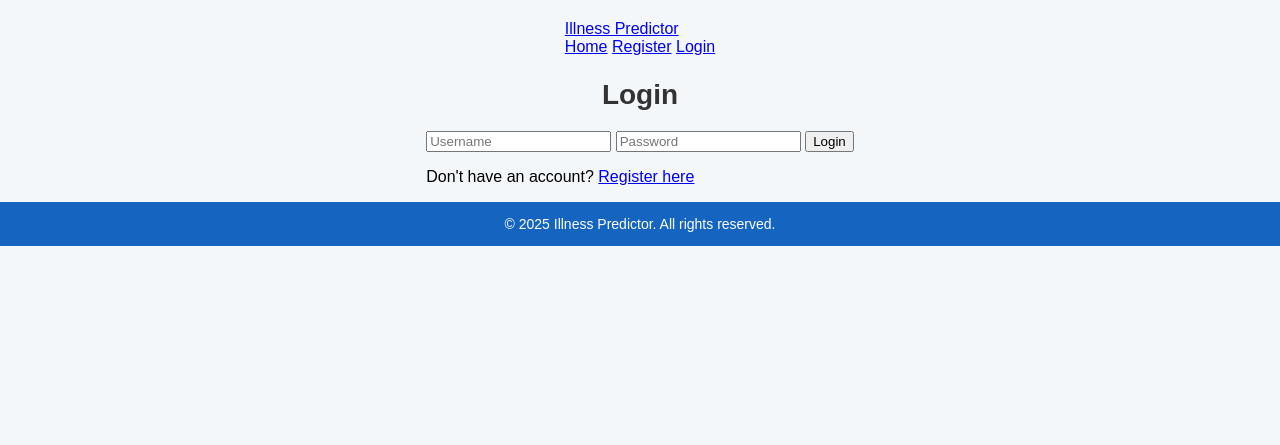
After one commit to celkiboi/illness_predictor, a Django app: page /login/ in a window 1280 px wide. The commit adds this page. Shown: the top 445 px of the page. Run offline with Django 4.2, Linux system fonts and the light colour scheme.

Commit message:
Create register/login system. Create admin. Create homepage. Create model for illness prediction.

```diff
--- /dev/null
+++ b/illness_predictor/admin.py
@@ -0,0 +1,4 @@
+from django.contrib import admin
+from .models import IllnessPrediction
+
+admin.site.register(IllnessPrediction)
--- a/illness_predictor/settings.py
+++ b/illness_predictor/settings.py
@@ -38,6 +38,7 @@ INSTALLED_APPS = [
     'django.contrib.sessions',
     'django.contrib.messages',
     'django.contrib.staticfiles',
+    "illness_predictor",
 ]
 
 MIDDLEWARE = [
--- a/illness_predictor/templates/base.html
+++ b/illness_predictor/templates/base.html
@@ -1,20 +1,46 @@
 {% load static %}
-
 <!DOCTYPE html>
 <html lang="en">
 <head>
   <meta charset="UTF-8">
   <meta name="viewport" content="width=device-width, initial-scale=1.0">
-    <title>Illness predictor</title>
-
+  <title>Illness Predictor</title>
   <link rel="stylesheet" href="{% static 'css/style.css' %}">
   <script src="https://cdn.jsdelivr.net/npm/chart.js"></script>
-
 </head>
 <body>
+  <!-- Navbar -->
+  <header>
+    <nav class="navbar">
+      <div class="container">
+        <div class="navbar-logo">
+          <a href="{% url 'home' %}">Illness Predictor</a>
+        </div>
+        <div class="navbar-links">
+          {% if user.is_authenticated %}
+            <span class="navbar-name">Hi, {{ user.username }}!</span>
+            <a href="{% url 'home' %}">Home</a>
+            <a href="{% url 'illness_predictor' %}">Predict</a>
+            <a href="{% url 'search' %}">Search</a>
+            <a href="{% url 'my_predictions' %}">My Predictions</a>
+            <a href="{% url 'logout' %}">Logout</a>
+          {% else %}
+            <a href="{% url 'home' %}">Home</a>
+            <a href="{% url 'register' %}">Register</a>
+            <a href="{% url 'login' %}">Login</a>
+          {% endif %}
+        </div>
+      </div>
+    </nav>
+  </header>
+
+  <!-- Main content -->
+  <div class="content">
     {% block content %}
     {% endblock %}
+  </div>
 
+  <!-- Footer -->
   <footer class="footer">
     <p>&copy; 2025 Illness Predictor. All rights reserved.</p>
   </footer>
--- /dev/null
+++ b/illness_predictor/templates/login.html
@@ -0,0 +1,12 @@
+{% extends "base.html" %}
+
+{% block content %}
+<h2>Login</h2>
+<form method="post">
+    {% csrf_token %}
+    <input type="text" name="username" placeholder="Username" required>
+    <input type="password" name="password" placeholder="Password" required>
+    <button type="submit">Login</button>
+</form>
+<p>Don't have an account? <a href="{% url 'register' %}">Register here</a></p>
+{% endblock %}
--- a/illness_predictor/urls.py
+++ b/illness_predictor/urls.py
@@ -1,10 +1,16 @@
 from django.contrib import admin
+from django.contrib.auth import views as auth_views
 from django.urls import path, re_path
-from .views import illness_predictor_view
+from .views import illness_predictor_view, home, register, user_login, user_logout
 from django.conf import settings
 from django.views.static import serve
 
 urlpatterns = [
-    path('', illness_predictor_view, name="illness_predictor"),
-    re_path(r'^static/(?P<path>.*)$', serve, {'document_root': settings.STATIC_ROOT})
+    path('', home, name="home"),
+    path("register/", register, name="register"),
+    path("login/", user_login, name="login"),
+    path("predict/", illness_predictor_view, name="illness_predictor"),
+    path("logout/", user_logout, name="logout"),
+    path("admin/", admin.site.urls),
+    re_path(r'^static/(?P<path>.*)$', serve, {'document_root': settings.STATIC_ROOT}),
 ]
--- a/illness_predictor/views.py
+++ b/illness_predictor/views.py
@@ -1,8 +1,45 @@
-from django.shortcuts import render
-from .forms import IllnessPredictorForm
+from django.shortcuts import render, redirect
+from django.contrib.auth import login, authenticate, logout
+from .forms import IllnessPredictorForm, RegistrationForm
 from .utils import predict, clean_results
 from django.http import HttpResponseServerError
+from django.contrib import messages
+from django.contrib.auth.decorators import login_required
 
+def home(request):
+    return render(request, "home.html")
+
+def register(request):
+    if request.method == "POST":
+        form = RegistrationForm(request.POST)
+        if form.is_valid():
+            user = form.save()
+            login(request, user)
+            messages.success(request, "Registration successful!")
+            return redirect("illness_predictor")
+    else:
+        form = RegistrationForm()
+    return render(request, "register.html", {"form": form})
+
+def user_login(request):
+    if request.method == "POST":
+        username = request.POST["username"]
+        password = request.POST["password"]
+        user = authenticate(request, username=username, password=password)
+        if user is not None:
+            login(request, user)
+            messages.success(request, "Login successful!")
+            return redirect("illness_predictor")
+        else:
+            messages.error(request, "Invalid username or password.")
+    return render(request, "login.html")
+
+def user_logout(request):
+    logout(request)
+    messages.success(request, "You have been logged out.")
+    return redirect("login")
+
+@login_required
 def illness_predictor_view(request):
     if request.method == "POST":
         form = IllnessPredictorForm(request.POST)
```
Also changed, not shown: illness_predictor/forms.py (+9 -0 lines), illness_predictor/login.html (added, +12 -0 lines), illness_predictor/models.py (added, +12 -0 lines), illness_predictor/templates/home.html (added, +8 -0 lines), illness_predictor/templates/register.html (added, +11 -0 lines), illness_predictor/migrations/0001_initial.py (added), illness_predictor/migrations/__init__.py (added), static/css/style.css (line endings or trailing spaces). Lines whose indentation alone changed are shown as unchanged.
